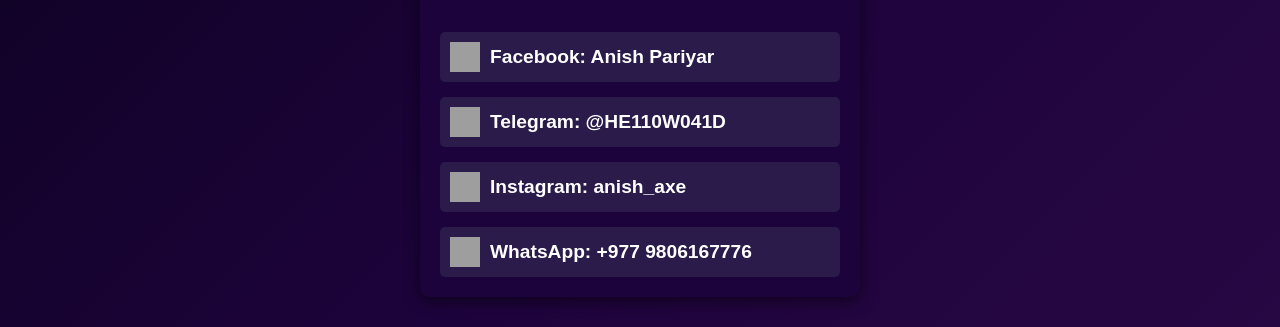
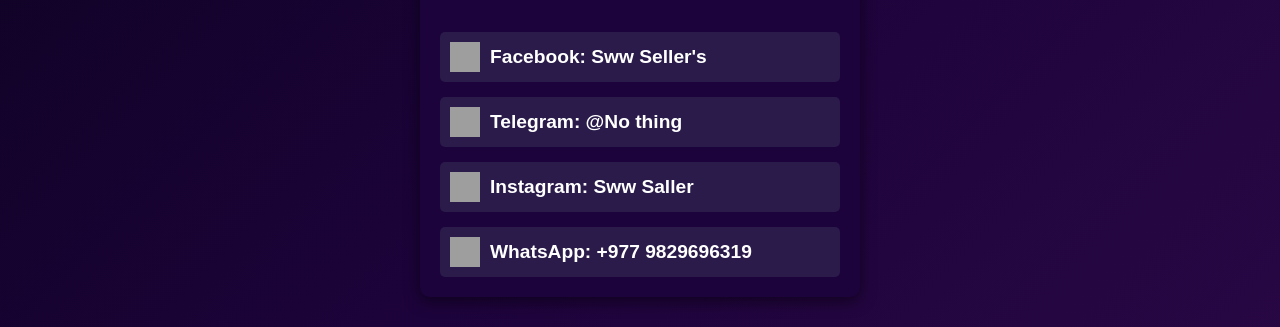
Before and after one commit to KINGHACKER096/Sijan-store, a plain HTML site: page contact-info.html in a window 1280 px wide. Shown: the part 292-619 px from the top of the page. Drawn offline with Linux system fonts and the light colour scheme; grey boxes are pictures that could not be loaded.

Commit message:
contact-info.html

```diff
--- a/contact-info.html
+++ b/contact-info.html
@@ -127,24 +127,24 @@
         <h1>Contact Me</h1>
         <div class="social-links">
             <!-- Facebook -->
-            <a href="https://www.facebook.com/anish.pariyar.71868" target="_blank">
+            <a href="https://www.facebook.com/profile.php?id=61572913228875" target="_blank">
                 <img src="https://upload.wikimedia.org/wikipedia/commons/5/51/Facebook_f_logo_%282019%29.svg" alt="Facebook">
-                Facebook: Anish Pariyar
+                Facebook: Sww Seller's
             </a>
             <!-- Telegram -->
-            <a href="https://t.me/F4CK_Y4U" target="_blank">
+            <a href="https://t.me/Noo" target="_blank">
                 <img src="https://upload.wikimedia.org/wikipedia/commons/8/82/Telegram_logo.svg" alt="Telegram">
-                Telegram: @HE110W041D
+                Telegram: @No thing
             </a>
             <!-- Instagram -->
             <a href="https://www.instagram.com/anish_axe" target="_blank">
                 <img src="https://upload.wikimedia.org/wikipedia/commons/a/a5/Instagram_icon.png" alt="Instagram">
-                Instagram: anish_axe
+                Instagram: Sww Saller
             </a>
             <!-- WhatsApp -->
             <a href="https://wa.me/9779806167776" target="_blank">
                 <img src="https://upload.wikimedia.org/wikipedia/commons/6/6b/WhatsApp.svg" alt="WhatsApp">
-                WhatsApp: +977 9806167776
+                WhatsApp: +977 9829696319
             </a>
         </div>
     </div>
```
